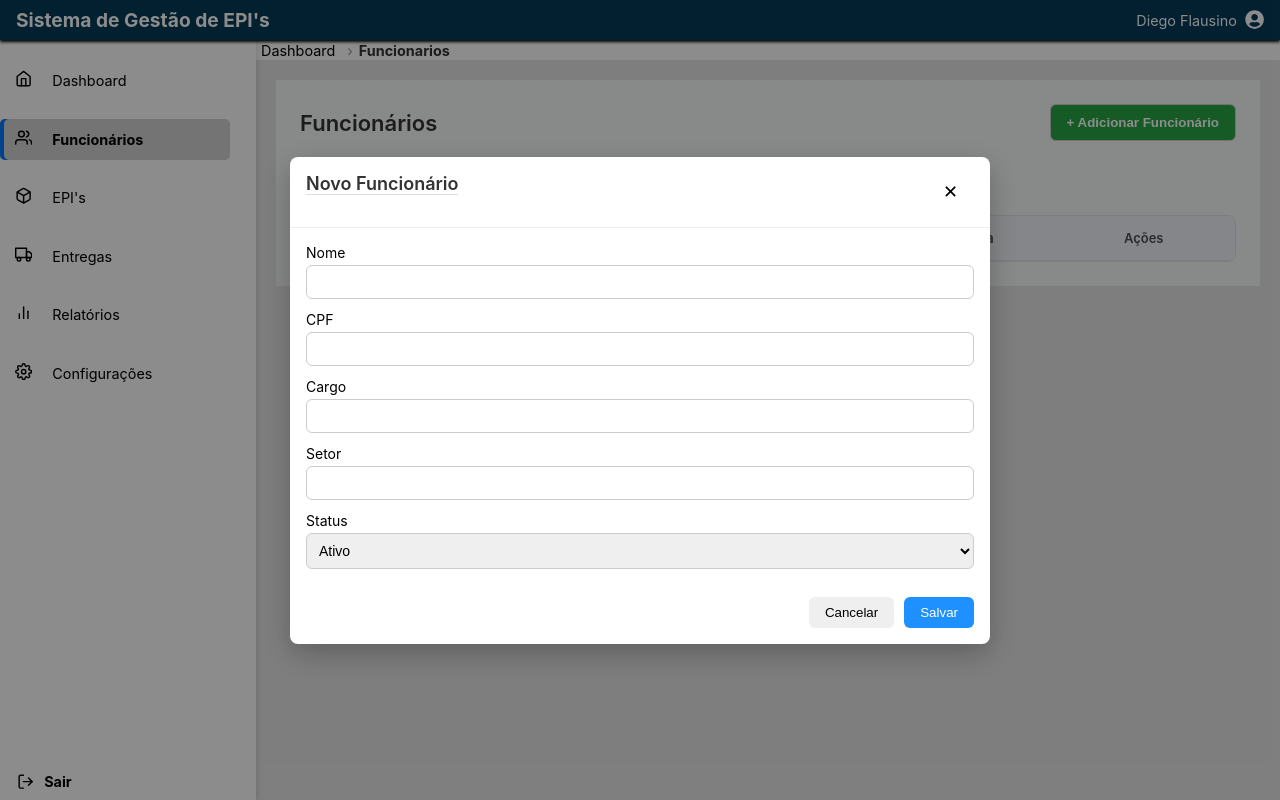
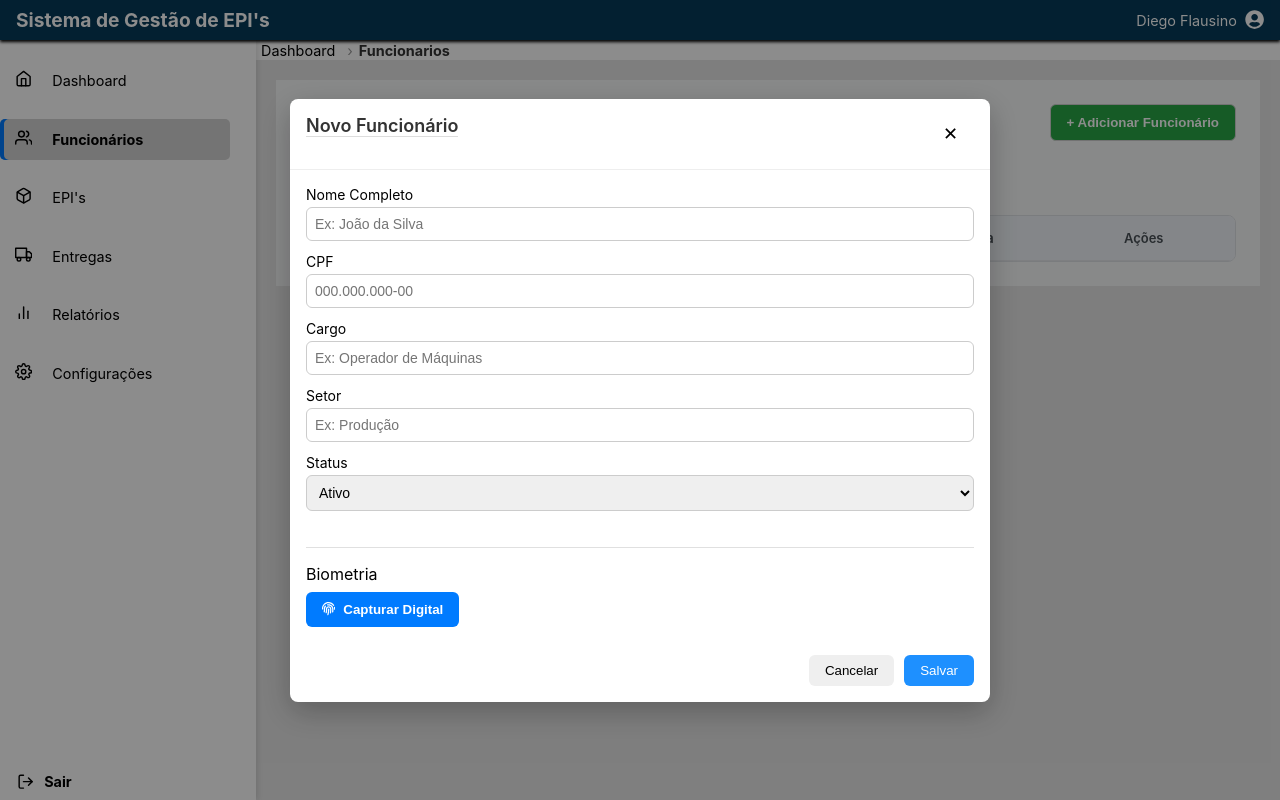
Before and after one commit to diegoflausino45/gestao-de-EPI, a React (Vite) app in the folder frontend/: page /funcionarios in a window 1280 px wide. Both pictures are taken after typing "Sample" into the empty fields and a click on the button "+ Adicionar Funcionário". Built offline with nearby package versions, Linux system fonts and the light colour scheme.

Commit message:
Feat: Biometria implementada no cadastro
Cadastro de biometria disponível no cadastro, intgração com o micro
serviço.

```diff
--- a/frontend/src/components/Pages/FuncionariosPage/FuncionarioModal/index.jsx
+++ b/frontend/src/components/Pages/FuncionariosPage/FuncionarioModal/index.jsx
@@ -1,33 +1,87 @@
 import { useEffect, useState } from "react";
 import Modal from "../../../Modal";
 import styles from "./style.module.css";
+// Certifique-se de ter instalado: npm install react-icons
+import { FaFingerprint, FaCheckCircle, FaExclamationTriangle, FaSpinner } from "react-icons/fa";
+
+// IMPORTANDO O SERVIÇO DE BIOMETRIA
+import BiometriaService from "../../../../services/BiometriaService";
 
 const initialState = {
   nome: "",
   cpf: "",
   cargo: "",
   setor: "",
-  status: "Ativo"
+  status: "Ativo",
+  biometriaTemplate: "",
+  // Mantemos campos extras vazios para não quebrar a estrutura caso sejam usados
+  epis: [],
+  ultimaEntrega: null
 };
 
-export default function FuncionarioModal({
-  isOpen,
-  onClose,
-  onSave,
-  employee
-}) {
+export default function FuncionarioModal({ isOpen, onClose, onSave, employee }) {
   const [form, setForm] = useState(initialState);
+
+  // Estado Visual da Biometria
+  const [bioStatus, setBioStatus] = useState("idle"); // idle | loading | success | error
+  const [bioMessage, setBioMessage] = useState("");   // Mensagem de feedback
+  const [bioImage, setBioImage] = useState(null);     // Para mostrar a digital (opcional)
 
   useEffect(() => {
     if (employee) {
+      // Carrega todos os dados do funcionário (incluindo EPIs e Entregas para não perder ao salvar)
       setForm(employee);
+
+      // Se já tem template salvo, mostra status de sucesso
+      if (employee.biometriaTemplate) {
+        setBioStatus("success");
+        setBioMessage("Digital já cadastrada");
+      } else {
+        resetBioState();
+      }
     } else {
       setForm(initialState);
+      resetBioState();
     }
-  }, [employee]);
+  }, [employee, isOpen]);
+
+  function resetBioState() {
+    setBioStatus("idle");
+    setBioMessage("");
+    setBioImage(null);
+  }
 
   function handleChange(e) {
     setForm({ ...form, [e.target.name]: e.target.value });
+  }
+
+  // --- LÓGICA DE SERVIÇO DA BIOMETRIA ---
+  async function handleCapturarDigital() {
+    setBioStatus("loading");
+    setBioMessage("Posicione o dedo no leitor...");
+    setBioImage(null);
+
+    try {
+      // 1. Verifica saúde do driver
+      const status = await BiometriaService.checkStatus();
+      if (status.status === 'offline') {
+        throw new Error("Driver de biometria não detectado no PC.");
+      }
+
+      // 2. Realiza a captura
+      const dados = await BiometriaService.capturar();
+
+      // 3. Sucesso
+      setForm((prev) => ({ ...prev, biometriaTemplate: dados.template }));
+      setBioImage(dados.image);
+      setBioStatus("success");
+      setBioMessage("Leitura realizada com sucesso!");
+
+    } catch (error) {
+      setBioStatus("error");
+      setBioMessage(error.message);
+      console.error(error);
+    }
   }
 
   function handleSubmit(e) {
@@ -43,13 +97,16 @@ export default function FuncionarioModal({
           title={employee ? "Editar Funcionário" : "Novo Funcionário"}
       >
         <form className={styles.form} onSubmit={handleSubmit}>
+
+          {/* --- DADOS PESSOAIS --- */}
           <div className={styles.group}>
-          <label>Nome</label>
+            <label>Nome Completo</label>
             <input
                 name="nome"
-            value={form.nome}
+                value={form.nome || ""}
                 onChange={handleChange}
                 required
+                placeholder="Ex: João da Silva"
             />
           </div>
 
@@ -57,9 +114,10 @@ export default function FuncionarioModal({
             <label>CPF</label>
             <input
                 name="cpf"
-            value={form.cpf}
+                value={form.cpf || ""}
                 onChange={handleChange}
                 required
+                placeholder="000.000.000-00"
             />
           </div>
 
@@ -67,8 +125,9 @@ export default function FuncionarioModal({
             <label>Cargo</label>
             <input
                 name="cargo"
-            value={form.cargo}
+                value={form.cargo || ""}
                 onChange={handleChange}
+                placeholder="Ex: Operador de Máquinas"
             />
           </div>
 
@@ -76,8 +135,9 @@ export default function FuncionarioModal({
             <label>Setor</label>
             <input
                 name="setor"
-            value={form.setor}
+                value={form.setor || ""}
                 onChange={handleChange}
+                placeholder="Ex: Produção"
             />
           </div>
 
@@ -85,7 +145,7 @@ export default function FuncionarioModal({
             <label>Status</label>
             <select
                 name="status"
-            value={form.status}
+                value={form.status || "Ativo"}
                 onChange={handleChange}
             >
               <option value="Ativo">Ativo</option>
@@ -93,13 +153,42 @@ export default function FuncionarioModal({
             </select>
           </div>
 
+          {/* --- ÁREA DE BIOMETRIA --- */}
+          <div className={styles.biometriaSection}>
+            <label>Biometria</label>
+
+            <div className={styles.biometriaContainer}>
+              {/* Botão de Captura */}
+              <button
+                  type="button"
+                  onClick={handleCapturarDigital}
+                  disabled={bioStatus === 'loading'}
+                  className={`${styles.btnBio} ${styles[bioStatus] || ''}`}
+              >
+                {bioStatus === 'loading' ? <FaSpinner className={styles.spin} /> : <FaFingerprint />}
+                {bioStatus === 'loading' ? "Lendo..." : "Capturar Digital"}
+              </button>
+
+              {/* Feedback Visual (Mensagem) */}
+              <div className={styles.bioFeedback}>
+                {bioStatus === 'success' && <FaCheckCircle className={styles.iconSuccess} />}
+                {bioStatus === 'error' && <FaExclamationTriangle className={styles.iconError} />}
+                <span>{bioMessage}</span>
+              </div>
+            </div>
+
+            {/* Preview da Imagem da Digital */}
+            {bioImage && (
+                <div className={styles.digitalPreview}>
+                  <p>Digital Capturada:</p>
+                  <img src={bioImage} alt="Preview Digital" />
+                </div>
+            )}
+          </div>
+
           <div className={styles.actions}>
-          <button type="button" onClick={onClose}>
-            Cancelar
-          </button>
-          <button type="submit" className={styles.primary}>
-            Salvar
-          </button>
+            <button type="button" onClick={onClose}>Cancelar</button>
+            <button type="submit" className={styles.primary}>Salvar</button>
           </div>
         </form>
       </Modal>
--- a/frontend/src/components/Pages/FuncionariosPage/FuncionarioModal/style.module.css
+++ b/frontend/src/components/Pages/FuncionariosPage/FuncionarioModal/style.module.css
@@ -39,3 +39,85 @@
   background: #1e90ff;
   color: #fff;
 }
+
+/* frontend/src/components/Pages/FuncionariosPage/FuncionarioModal/style.module.css */
+
+/* ... Mantenha seus estilos anteriores ... */
+
+.biometriaSection {
+  margin-top: 1.5rem;
+  padding-top: 1rem;
+  border-top: 1px solid #e0e0e0;
+}
+
+.biometriaContainer {
+  display: flex;
+  align-items: center;
+  gap: 15px;
+  margin-top: 8px;
+}
+
+.btnBio {
+  display: flex;
+  align-items: center;
+  gap: 8px;
+  padding: 10px 16px;
+  border: none;
+  border-radius: 6px;
+  cursor: pointer;
+  font-weight: 600;
+  transition: all 0.2s;
+  background-color: #007bff; /* Azul padrão */
+  color: white;
+}
+
+.btnBio:hover { background-color: #0056b3; }
+.btnBio:disabled { background-color: #ccc; cursor: not-allowed; }
+
+/* Estados do Botão */
+.btnBio.success { background-color: #28a745; }
+.btnBio.error { background-color: #dc3545; }
+
+/* Animação de Loading */
+.spin {
+  animation: spin 1s linear infinite;
+}
+
+@keyframes spin {
+  from { transform: rotate(0deg); }
+  to { transform: rotate(360deg); }
+}
+
+.bioFeedback {
+  display: flex;
+  align-items: center;
+  gap: 6px;
+  font-size: 0.9rem;
+  color: #555;
+}
+
+.iconSuccess { color: #28a745; }
+.iconError { color: #dc3545; }
+
+/* Preview da Imagem */
+.digitalPreview {
+  margin-top: 10px;
+  text-align: center;
+  background: #f8f9fa;
+  padding: 10px;
+  border-radius: 8px;
+  border: 1px dashed #ccc;
+}
+
+.digitalPreview p {
+  margin: 0 0 5px 0;
+  font-size: 0.8rem;
+  color: #666;
+}
+
+.digitalPreview img {
+  height: 100px; /* Tamanho fixo para não quebrar o modal */
+  width: auto;
+  border: 1px solid #ddd;
+  border-radius: 4px;
+}
--- a/frontend/src/containers/Funcionarios/index.jsx
+++ b/frontend/src/containers/Funcionarios/index.jsx
@@ -3,7 +3,6 @@ import styles from "./styles.module.css";
 
 import SearchBar from "../../components/SearchBar";
 import FuncionariosTable from "../../components/Pages/FuncionariosPage/FuncionariosTable";
-import Pagination from "../../components/Pages/FuncionariosPage/Pagination";
 import FuncionarioModal from "../../components/Pages/FuncionariosPage/FuncionarioModal";
 
 import { funcionariosMock } from "../../data/funcionarioMock";
@@ -13,15 +12,15 @@ export default function Funcionarios() {
   const [openModal, setOpenModal] = useState(false);
   const [selectedFuncionario, setSelectedFuncionario] = useState(null);
   const [search, setSearch] = useState("");
+
   const funcionariosFiltrados = funcionarios.filter(f =>
       f.nome.toLowerCase().includes(search.toLowerCase()) ||
       f.cargo.toLowerCase().includes(search.toLowerCase()) ||
       f.setor.toLowerCase().includes(search.toLowerCase())
   );
 
-
-
   function inativarFuncionario(id) {
+    // Futuro: chamar API DELETE ou PATCH /funcionarios/:id
     setFuncionarios(prev =>
         prev.map(f =>
             f.id === id ? { ...f, status: f.status === "ativo" ? "inativo" : "ativo" } : f
@@ -39,9 +38,13 @@ export default function Funcionarios() {
     setOpenModal(true);
   }
 
+  // Aqui é onde os dados (incluindo a Biometria) chegam do Modal
   function handleSave(data) {
+    // data contém: { nome, cpf, ..., biometriaTemplate: "..." }
+
     if (selectedFuncionario) {
-      // editar
+      // Editar
+      // Futuro: await api.put(`/funcionarios/${data.id}`, data);
       setFuncionarios(prev =>
           prev.map(f =>
               f.id === selectedFuncionario.id
@@ -50,14 +53,14 @@ export default function Funcionarios() {
           )
       );
     } else {
-      // adicionar
+      // Adicionar
+      // Futuro: await api.post('/funcionarios', data);
       setFuncionarios(prev => [
         ...prev,
         { ...data, id: Date.now(), status: "ativo" }
       ]);
     }
   }
-
 
   return (
       <div className={styles.container}>
@@ -71,25 +74,28 @@ export default function Funcionarios() {
         <SearchBar
             value={search}
             onChange={setSearch}
-      placeholder={"Buscar funcionário por nome, cargo ou setor"}/>
+            placeholder={"Buscar funcionário por nome, cargo ou setor"}
+        />
 
-
-
+        {/* Não vi o arquivo de paginação, mas assumo que você o tenha ou esteja usando a tabela direta */}
         <FuncionariosTable
             dados={funcionariosFiltrados}
-        onInativar={inativarFuncionario}
             onEdit={handleEdit}
-
+            onDelete={inativarFuncionario} // Assumindo que sua tabela aceita onDelete ou onStatusChange
         />
 
-      <Pagination />
+        {/* A Paginação estava no seu import original,
+         mantenha aqui se estiver usando
+      */}
 
+        {openModal && (
             <FuncionarioModal
                 isOpen={openModal}
                 onClose={() => setOpenModal(false)}
                 onSave={handleSave}
-        employee={selectedFuncionario}
+                employee={selectedFuncionario} // No seu código original estava 'employee', mantive a prop
             />
+        )}
       </div>
   );
 }
--- /dev/null
+++ b/frontend/src/services/BiometriaService.js
@@ -0,0 +1,50 @@
+// frontend/src/services/BiometriaService.js
+
+const API_URL = import.meta.env.VITE_BIOMETRIA_API_URL || 'http://localhost:4000';
+
+class BiometriaService {
+    /**
+     * Verifica se o Agente Local está rodando e qual o status.
+     * Útil para mostrar um indicador na UI antes mesmo de tentar capturar.
+     */
+    async checkStatus() {
+        try {
+            const response = await fetch(`${API_URL}/status`);
+            if (!response.ok) throw new Error('Serviço indisponível');
+            return await response.json();
+        } catch (error) {
+            // Retorna offline em vez de estourar erro, facilitando a UI
+            return { status: 'offline', error: error.message };
+        }
+    }
+
+    /**
+     * Solicita a captura da digital ao driver.
+     * @returns {Promise<{template: string, image: string}>}
+     */
+    async capturar() {
+        try {
+            const response = await fetch(`${API_URL}/capturar-digital`);
+            const data = await response.json();
+
+            if (!data.success) {
+                throw new Error(data.error || 'Erro desconhecido na leitura');
+            }
+
+            return {
+                template: data.template, // O hash para salvar no SQL Server
+                image: data.image,       // A imagem Base64 para mostrar na tela
+                metadata: data.metadata  // Info do dispositivo (opcional)
+            };
+        } catch (error) {
+            // Padroniza o erro para o Frontend tratar
+            throw new Error(
+                error.message === 'Failed to fetch'
+                    ? 'Não foi possível conectar ao Leitor. Verifique se o driver está rodando.'
+                    : error.message
+            );
+        }
+    }
+}
+
+export default new BiometriaService();
```
Also changed, not shown: frontend/src/data/funcionarioMock.js (+5 -2 lines), 1 other file (tests, documents, lock files or other folders). Lines whose indentation alone changed are shown as unchanged.
